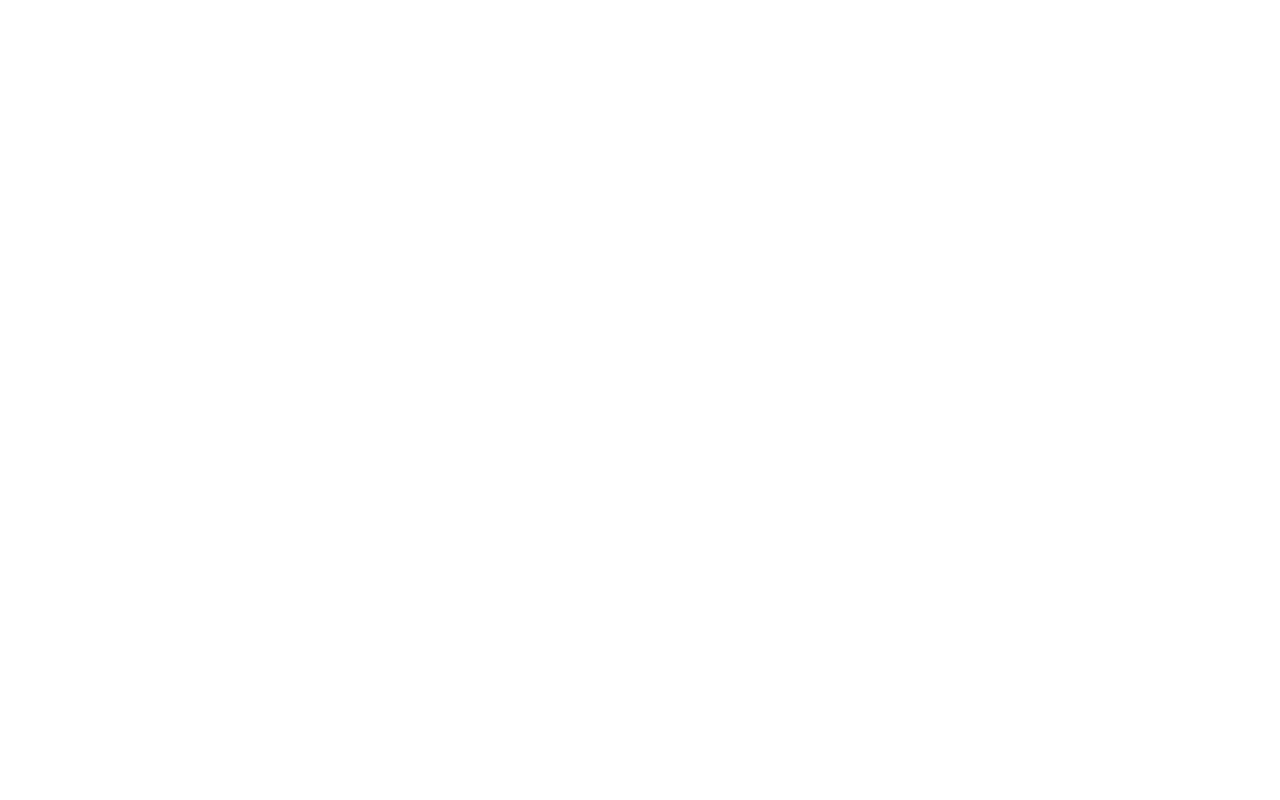
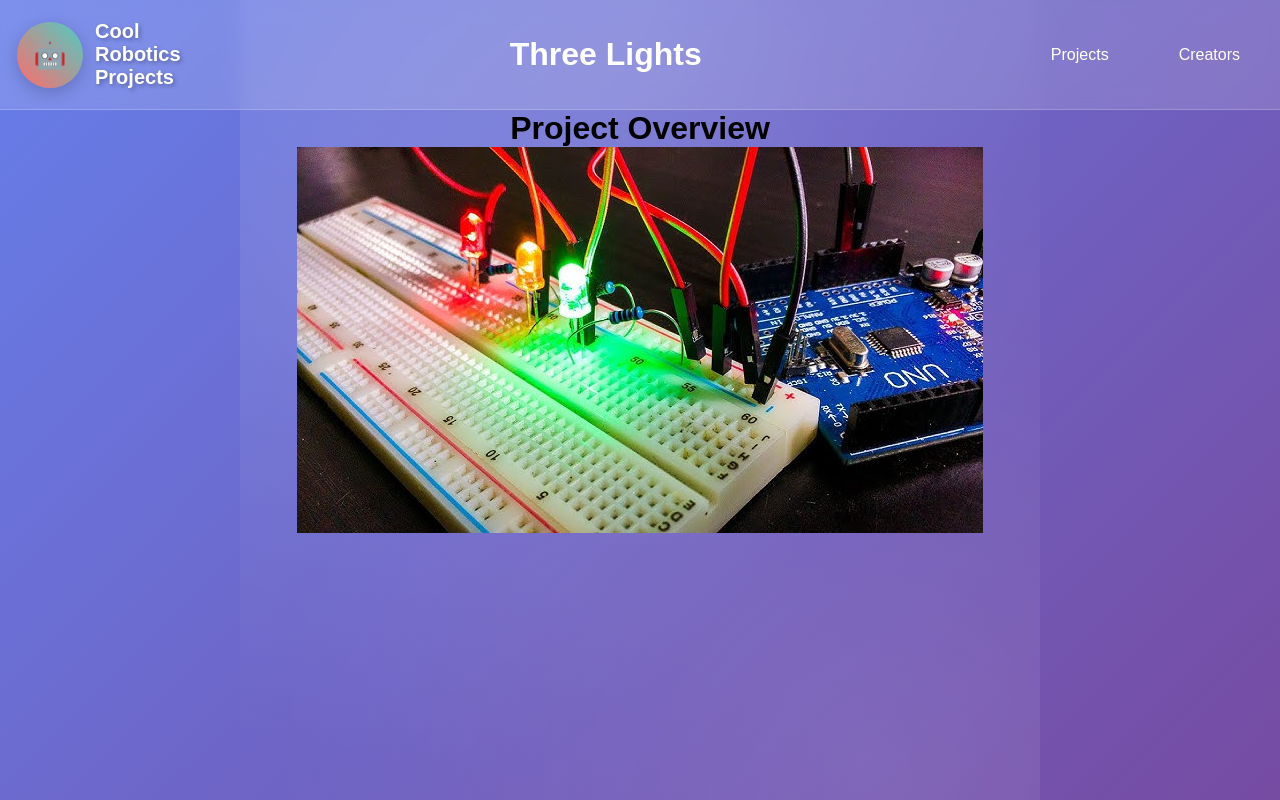
Before and after one commit to richardg71/coolroboticsprojects, a plain HTML site: page project-pages/three_lights.html in a window 1280 px wide. Drawn offline with Linux system fonts and the light colour scheme.

Commit message:
Three lights
Fixed buttons and started on three lights.

```diff
--- a/project-pages/three_lights.html
+++ b/project-pages/three_lights.html
@@ -4,8 +4,29 @@
     <meta charset="UTF-8">
     <meta name="viewport" content="width=device-width, initial-scale=1.0">
     <title>Document</title>
+    <link rel="stylesheet" href="../homepage.css">
 </head>
 <body>
+    <header class="header loading">
+        <div class="logo-section">
+            <div class="logo"></div>
+            <div class="logo-text">Cool<br>Robotics<br>Projects</div>
+        </div>
+        <h1>Three Lights</h1>
+        <nav class="nav-links">
+            <a href="../projects.html">Projects</a>
+            <a href="../creators.html">Creators</a>
+        </nav>
+    </header>
+    <main>
 
+        <div style="text-align: center;">
+            <h1>Project Overview</h1>
+        </div>
+        <div style="text-align: center;">
+            <img src="../images/breadboard_three_lights.jpg" alt="Three Lights">
+        </div>
+
+    </main>
 </body>
 </html>
```
Also changed, not shown: creators.html (+2 -2 lines), index.html (+1 -1 lines), projects.html (+2 -1 lines).
